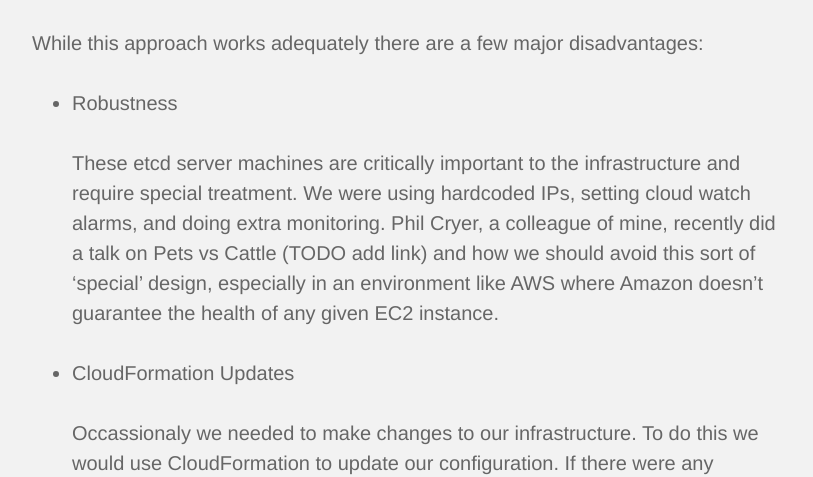
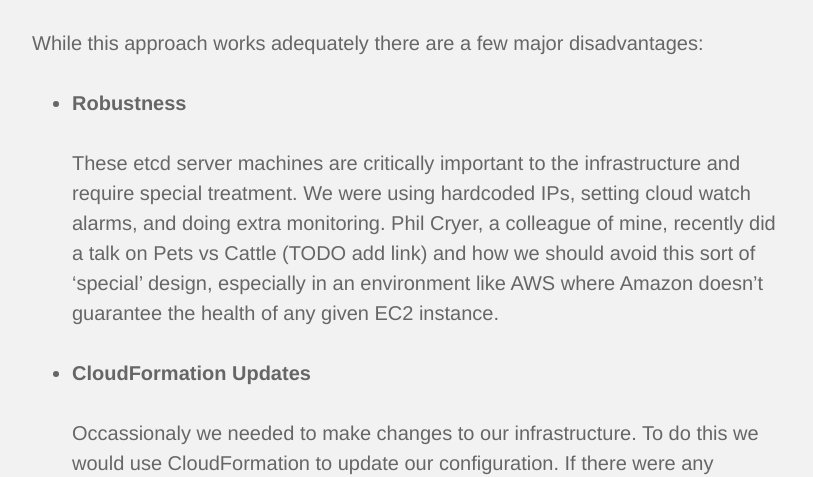
Before and after one commit to timwilliate/engineering-blog, a Jekyll site: the page built from _posts/2015-06-12-etcd-clustering.md, in a window 1280 px wide. Shown: the part 1808-2285 px from the top of the page, without its empty margins (233-1046 px from the left). Built offline with Jekyll 4.4.1, drawn with Linux system fonts in a browser that asks for light colours; nearby versions of some CDN libraries; some web fonts are replaced; Markdown is read by kramdown in place of the engine named in the settings.

````diff
--- a/_posts/2015-06-12-etcd-clustering.md
+++ b/_posts/2015-06-12-etcd-clustering.md
@@ -12,7 +12,7 @@ tags: [aws, distributed systems, coreos]
 For the last few months our team has been focused on building a robust, highly automated [docker](https://www.docker.com) container infrastructure in [AWS](http://aws.amazon.com). We choose to use [CoreOS](https://coreos.com) as our base operating system due to its lightweight and docker-centric nature. In addition we are also using [fleet](https://github.com/coreos/fleet), another CoreOS project, to handle scheduling containers across a cluster of machines and keeping them running even in the original host they are running on is terminated. Both CoreOS and fleet need a shared view of the current state of all the machines and containers running in the cluster. This is where [etcd]( https://github.com/coreos/etcd), yet another CoreOS project, comes into play. etcd is a distributed, consistent key-value store used for storing shared configuration and information surrounding containers and service discovery. In a large production environment etcd is designed to run on a subset of machines in the system, preferable either 3 or 5 hosts.
 
 ![etcd clustering architecture](/img/etcd-cluster-architecture.png)
-_[source](https://coreos.com/docs/cluster-management/setup/cluster-architectures/#production-cluster-with-central-services)_
+*[source](https://coreos.com/docs/cluster-management/setup/cluster-architectures/#production-cluster-with-central-services)*
 
 ## The Bootstrapping Problem
 
@@ -29,13 +29,13 @@ coreos:
 ```
 While this approach works adequately there are a few major disadvantages:
 
-* Robustness
+* **Robustness**
 
-  These etcd server machines are critically important to the infrastructure and require special treatment. We were using hardcoded IPs, setting cloud watch alarms, and doing extra monitoring. Phil Cryer, a colleague of mine, recently did a talk on Pets vs Cattle (TODO add link) and how we should avoid this sort of 'special' design, especially in an environment like AWS where Amazon doesn't guarantee the health of any given EC2 instance.
+	These etcd server machines are critically important to the infrastructure and require special treatment. We were using hardcoded IPs, setting cloud watch alarms, and doing extra monitoring. Phil Cryer, a colleague of mine, recently did a talk on Pets vs Cattle (TODO add link) and how we should avoid this sort of 'special' design, especially in an environment like AWS where Amazon doesn't guarantee the health of any given EC2 instance.
 
-* CloudFormation Updates
+* **CloudFormation Updates**
 
-  Occassionaly we needed to make changes to our infrastructure. To do this we would use CloudFormation to update our configuration. If there were any changes to these etcd machines AWS would reboot them to apply the changes, potentially all at the same time. If this happened our cluster would become unavailable and may have troubles re-establishing.
+	Occassionaly we needed to make changes to our infrastructure. To do this we would use CloudFormation to update our configuration. If there were any changes to these etcd machines AWS would reboot them to apply the changes, potentially all at the same time. If this happened our cluster would become unavailable and may have troubles re-establishing.
 
 ### The Solution
 
````
